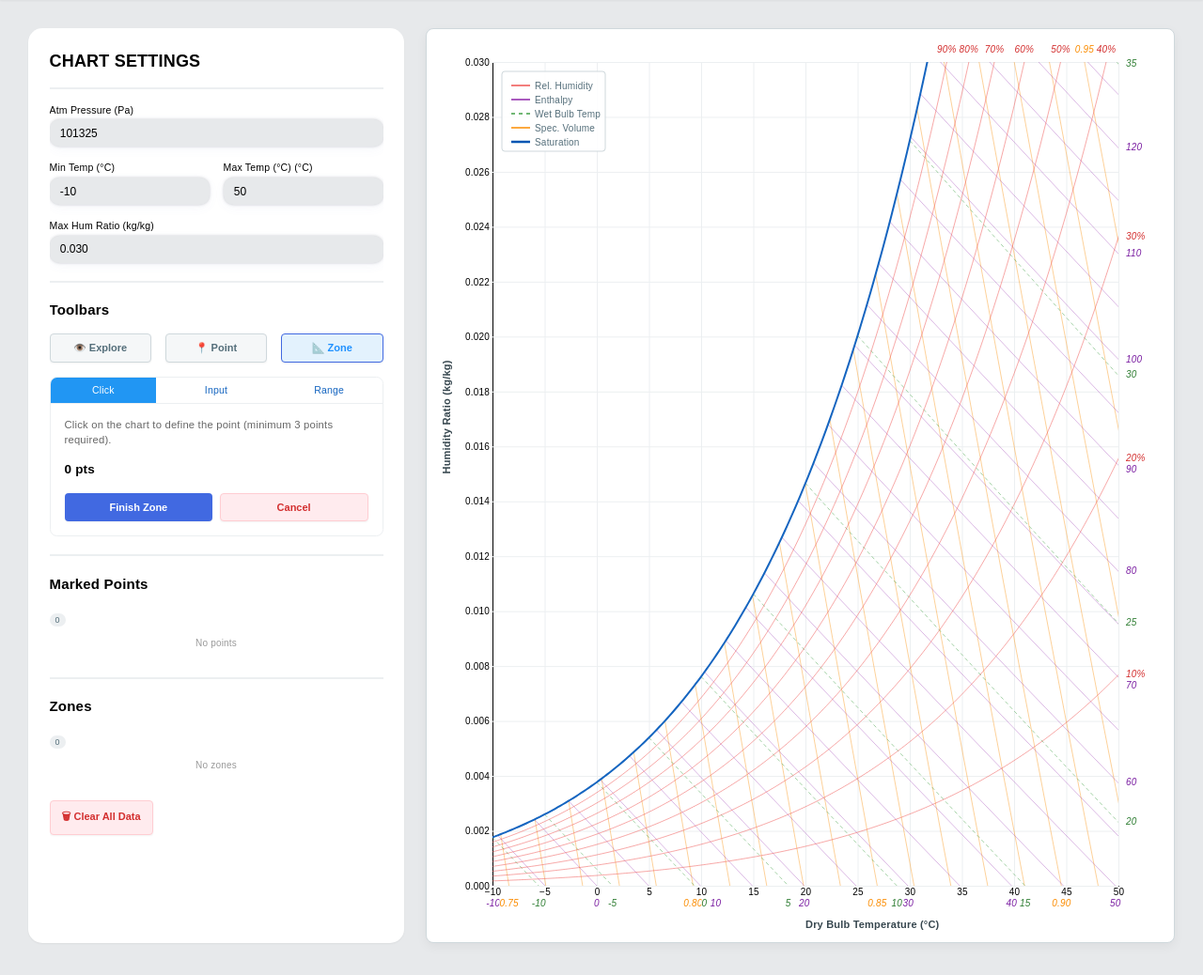
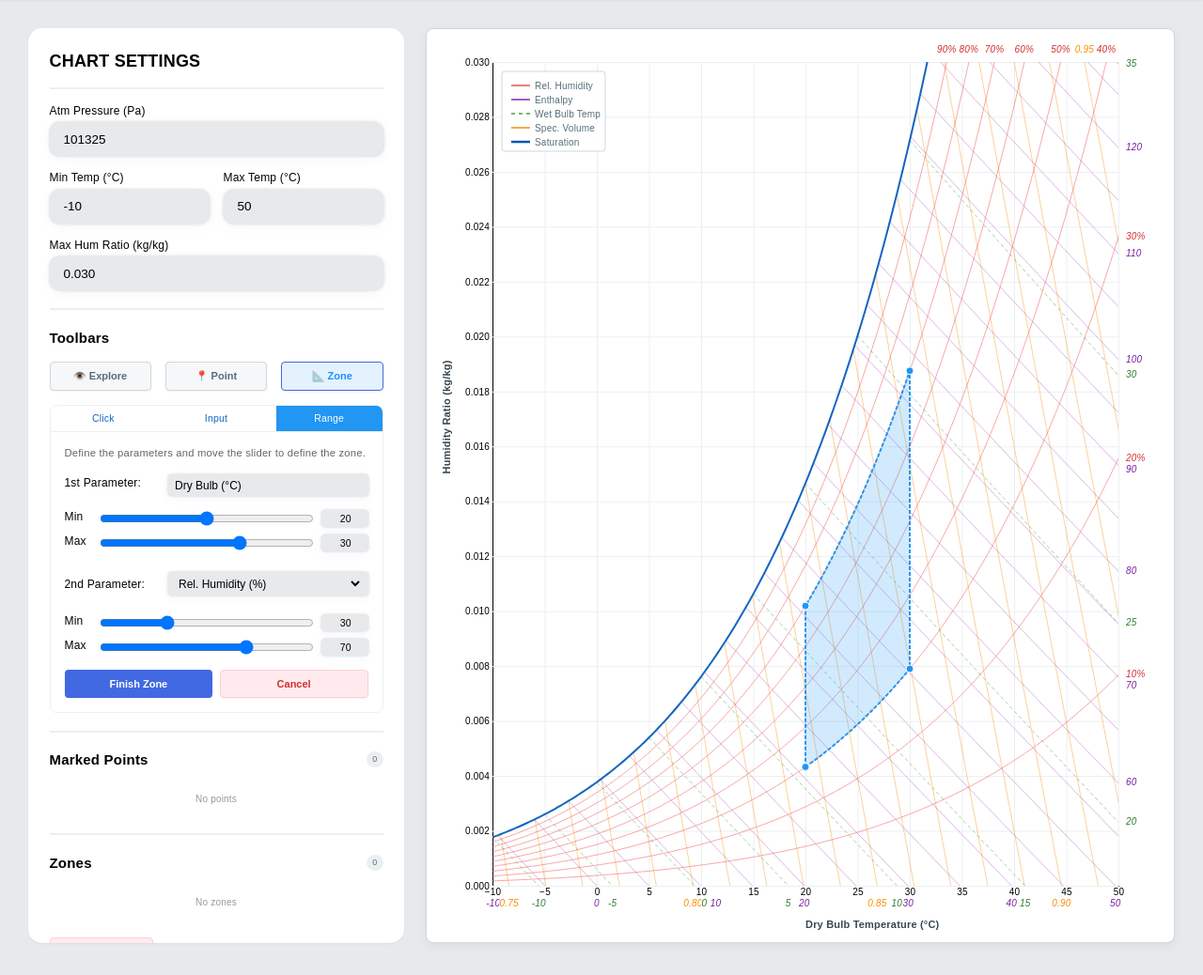
Before and after one commit to OzikPutraJarwo/App, a PHP site: page /psychrometric-mollier/index.html in a window 1280 px wide. Shown: the part 61-1099 px from the top of the page at 94% size. Run offline with PHP 8.4, Linux system fonts and the light colour scheme; some libraries are stand-ins or nearby versions; some web fonts are replaced.

Commit message:
PsychroMol - Redesign 5

```diff
--- a/psychrometric-mollier/index.html
+++ b/psychrometric-mollier/index.html
@@ -98,7 +98,7 @@
                   <input type="number" id="minTemp" value="-10" oninput="drawChart()">
                 </div>
                 <div class="input-item">
-                  <label>Max Temp (°C) (°C)</label>
+                  <label>Max Temp (°C)</label>
                   <input type="number" id="maxTemp" value="50" oninput="drawChart()">
                 </div>
               </div>
@@ -145,13 +145,13 @@
               <div id="zone-input-ui">
 
                 <div class="toolbar-desc">
-                  Define the parameters and fill in their values to determine the point.
+                  Define the parameters and fill in their values to determine the point (minimum 3 points required).
                 </div>
 
-                <div style="display:grid; grid-template-columns: 1fr 1fr; gap:10px; margin-bottom:15px;">
+                <div class="toolbar-type-input">
                   <div>
-                    <label>Parameter 1</label>
-                    <select id="p1Type-zone" style="margin-bottom:5px;">
+                    <label>1st Parameter</label>
+                    <select id="p1Type-zone">
                       <option value="Tdb">Dry Bulb Temp (°C)</option>
                       <option value="Twb">Wet Bulb Temp (°C)</option>
                       <option value="RH">Rel. Humidity (%)</option>
@@ -162,8 +162,8 @@
                   </div>
 
                   <div>
-                    <label>Parameter 2</label>
-                    <select id="p2Type-zone" style="margin-bottom:5px;">
+                    <label>2nd Parameter</label>
+                    <select id="p2Type-zone">
                       <option value="RH" selected="">Rel. Humidity (%)</option>
                       <option value="Tdb">Dry Bulb Temp (°C)</option>
                       <option value="Twb">Wet Bulb Temp (°C)</option>
@@ -174,51 +174,60 @@
                   </div>
                 </div>
 
-                <div class="toolbar-action">
+                <div class="toolbar-action c2">
                   <!-- <button class="tool-btn" onclick="closeModal('manualModal')">Cancel</button> -->
-                  <button class="tool-btn btn-primary" onclick="submitManualInput('zone')">Add</button>
+                  <button class="tool-btn btn-secondary" onclick="submitManualInput('zone')">Add</button>
+                  <button class="tool-btn btn-primary" onclick="finishZone()">Finish Zone</button>
                 </div>
               </div>
 
               <div id="zone-range-ui" style="display: none;">
+
                 <div class="toolbar-desc">
                   Define the parameters and move the slider to define the zone.
                 </div>
-                <label>Range 1: Dry Bulb (°C)</label>
-                <div class="range-row" style="display:flex; align-items:center; gap:5px; margin-bottom:10px;">
-                  <input type="number" class="range-val" id="rangeTmin" value="20" oninput="updateRangeZone()"
-                    style="width:40px; text-align:center; font-size:10px;">
-                  <input type="range" class="range-slider" id="sliderTmin" min="0" max="60" value="20"
-                    oninput="syncRange('Tmin')" style="flex:1; height:4px;">
-                  <input type="range" class="range-slider" id="sliderTmax" min="0" max="60" value="30"
-                    oninput="syncRange('Tmax')" style="flex:1; height:4px;">
-                  <input type="number" class="range-val" id="rangeTmax" value="30" oninput="updateRangeZone()"
-                    style="width:40px; text-align:center; font-size:10px;">
+
+                <div class="toolbar-type-range">
+                  <div>
+                    <div class="title-row">
+                      <label>1st Parameter:</label>
+                      <input type="text" value="Dry Bulb (°C)" disabled>
                     </div>
-                <div style="display:flex; justify-content:space-between; align-items:end; margin-bottom:3px;">
-                  <label>Range 2 Parameter:</label>
-                  <select id="rangeParamType" onchange="setupRangeDefaults()"
-                    style="width:110px; padding:2px; font-size:10px;">
+                    <div class="range-row">
+                      <label for="rangeTmin">Min</label>
+                      <input type="range" class="range-slider" id="sliderTmin" min="0" max="60" value="20" oninput="syncRange('Tmin')">
+                      <input type="number" class="range-val" id="rangeTmin" value="20" oninput="updateRangeZone()">
+                      <label for="rangeTmax">Max</label>
+                      <input type="range" class="range-slider" id="sliderTmax" min="0" max="60" value="30" oninput="syncRange('Tmax')">
+                      <input type="number" class="range-val" id="rangeTmax" value="30" oninput="updateRangeZone()">
+                    </div>
+                  </div>
+                  <div>
+                    <div class="title-row">
+                      <label>2nd Parameter:</label>
+                      <select id="rangeParamType" onchange="setupRangeDefaults()">
                         <option value="RH">Rel. Humidity (%)</option>
                         <option value="Twb">Wet Bulb (°C)</option>
                         <option value="h">Enthalpy (kJ/kg)</option>
                         <option value="v">Spec. Volume (m³/kg)</option>
                       </select>
                     </div>
-                <div class="range-row" style="display:flex; align-items:center; gap:5px; margin-bottom:5px;">
-                  <input type="number" class="range-val" id="rangeP2min" step="0.1" oninput="updateRangeZone()"
-                    style="width:40px; text-align:center; font-size:10px;">
-                  <input type="range" class="range-slider" id="sliderP2min" oninput="syncRange('P2min')"
-                    style="flex:1; height:4px;">
-                  <input type="range" class="range-slider" id="sliderP2max" oninput="syncRange('P2max')"
-                    style="flex:1; height:4px;">
-                  <input type="number" class="range-val" id="rangeP2max" step="0.1" oninput="updateRangeZone()"
-                    style="width:40px; text-align:center; font-size:10px;">
+                    <div class="range-row">
+                      <label for="rangeP2min">Min</label>
+                      <input type="range" class="range-slider" id="sliderP2min" oninput="syncRange('P2min')">
+                      <input type="number" class="range-val" id="rangeP2min" step="0.1" oninput="updateRangeZone()">
+                      <label for="rangeP2max">Max</label>
+                      <input type="range" class="range-slider" id="sliderP2max" oninput="syncRange('P2max')">
+                      <input type="number" class="range-val" id="rangeP2max" step="0.1" oninput="updateRangeZone()">
                     </div>
+                  </div>
+                </div>
+
                 <div class="toolbar-action c2">
                   <button class="tool-btn btn-primary" onclick="finishZone()">Finish Zone</button>
                   <button class="tool-btn btn-danger" onclick="cancelZone()">Cancel</button>
                 </div>
+
               </div>
 
             </div>
@@ -230,21 +239,21 @@
                 <div class="p-tab toolbar-tab" id="tab-input" onclick="setPointSubMode('input')">Input</div>
               </div>
 
-              <div id="point-manual-ui">Click on the graph to place a point.</div>
+              <div id="point-manual-ui">
+                <div class="toolbar-desc">
+                  Click on the chart to define the point.
+                </div>
+              </div>
 
               <div id="point-input-ui" style="display: none;">
-                <div class="modal-header">
-                  <span id="modalTitle">Add Manual Point</span>
+                <div class="toolbar-desc">
+                  Define the parameters and fill in their values to determine the point.
                 </div>
 
-                <div style="margin-bottom:10px; font-size:11px; color:#666;">
-                  Select two parameters to define the state point.
-                </div>
-
-                <div style="display:grid; grid-template-columns: 1fr 1fr; gap:10px; margin-bottom:15px;">
+                <div class="toolbar-type-input">
                   <div>
-                    <label>Parameter 1</label>
-                    <select id="p1Type-point" style="margin-bottom:5px;">
+                    <label>1st Parameter</label>
+                    <select id="p1Type-point">
                       <option value="Tdb">Dry Bulb Temp (°C)</option>
                       <option value="Twb">Wet Bulb Temp (°C)</option>
                       <option value="RH">Rel. Humidity (%)</option>
@@ -255,8 +264,8 @@
                   </div>
 
                   <div>
-                    <label>Parameter 2</label>
-                    <select id="p2Type-point" style="margin-bottom:5px;">
+                    <label>2nd Parameter</label>
+                    <select id="p2Type-point">
                       <option value="RH" selected="">Rel. Humidity (%)</option>
                       <option value="Tdb">Dry Bulb Temp (°C)</option>
                       <option value="Twb">Wet Bulb Temp (°C)</option>
@@ -267,7 +276,7 @@
                   </div>
                 </div>
 
-                <div class="modal-footer">
+                <div class="toolbar-action">
                   <button class="tool-btn btn-primary" onclick="submitManualInput('point')">Add</button>
                 </div>
               </div>
@@ -275,14 +284,18 @@
             </div>
 
             <div class="marked-point">
+              <div class="toolbar-head">
                 <h4>Marked Points</h4>
                 <span class="count-badge" id="count-points">0</span>
+              </div>
               <div id="list-points"></div>
             </div>
 
             <div class="comfort-zone">
+              <div class="toolbar-head">
                 <h4>Zones</h4>
                 <span class="count-badge" id="count-zones">0</span>
+              </div>
               <div id="list-zones"></div>
             </div>
 
--- a/psychrometric-mollier/style.css
+++ b/psychrometric-mollier/style.css
@@ -17,7 +17,9 @@
 
 .controls-scroll {
   overflow-y: auto;
-  height: calc(100dvh - 65px - 4rem - 3rem);
+  height: calc(100dvh - 65px - 4rem);
+  margin: -1.5rem;
+  padding: 1.5rem;
 }
 
 /* Typography & Inputs */
@@ -30,19 +32,12 @@
 
 label {
   display: block;
-  font-size: .7rem;
-  margin-bottom: 3px;
+  font-size: .8rem;
+  margin-bottom: .25rem;
 }
 
-input[type="number"],
-input[type="text"] {
-  padding: .5rem .75rem;
+input, select {
   font-size: .8rem;
-}
-
-input:focus {
-  border-color: #2196f3;
-  outline: none;
 }
 
 /* INPUT GROUPS */
@@ -62,12 +57,6 @@ input:focus {
   gap: 1rem;
 }
 
-/* SECTION CONTROL */
-
-.controls-section h4 {
-  margin-bottom: 1rem;
-}
-
 /* TOOLBAR BUTTONS */
 
 .toolbar {
@@ -76,10 +65,17 @@ input:focus {
   margin-top: 1.25rem;
 }
 
+.toolbar-head {
+  display: flex;
+  align-items: center;
+  justify-content: space-between;
+}
+
 .toolbar-button {
   display: grid;
   gap: 1rem;
   grid-template-columns: 1fr 1fr 1fr;
+  margin-top: 1rem;
 }
 
 .tool-btn {
@@ -129,6 +125,16 @@ input:focus {
   background: var(--blue);
 }
 
+.btn-secondary {
+  background: var(--green-hover);
+  color: white;
+  border: none;
+}
+
+.btn-secondary:hover {
+  background: var(--green);
+}
+
 .zone-tabs, .point-tabs {
   display: flex;
   gap: .5rem;
@@ -163,7 +169,6 @@ input:focus {
 }
 
 .toolbar-desc {
-  margin-bottom: 1rem;;
   font-size: .75rem;
   color: #666;
 }
@@ -171,10 +176,85 @@ input:focus {
 .toolbar-action {
   display: grid;
   gap: .5rem;
+  margin-top: 1rem;
 }
 
 .toolbar-action.c2 {
   grid-template-columns: 1fr 1fr;
+}
+
+/* --- Point --- */
+
+#list-points, #list-zones {
+  margin-top: 1rem;
+}
+
+/* --- Input --- */
+
+.toolbar-type-input {
+  display: grid;
+  grid-template-columns: 1fr 1fr;
+  gap: 1rem;
+  margin-top: 1rem;
+}
+
+.toolbar-type-input select {
+  padding: .4rem .2rem;
+  border-radius: .25rem;
+  font-size: .7rem;
+  margin: .5rem 0;
+}
+
+.toolbar-type-input input {
+  padding: .4rem;
+  border-radius: .25rem;
+  font-size: .7rem
+}
+
+/* --- Range --- */
+
+.toolbar-type-range {
+  display: grid;
+  gap: 1.5rem;
+  margin-top: 1rem;
+}
+
+.title-row {
+  display: grid;
+  grid-template-columns: 110px auto;
+  align-items: center;
+}
+
+.title-row input, .title-row select {
+  padding: .3rem .5rem;
+  border-radius: .25rem;
+  font-size: .8rem
+}
+
+.title-row input:disabled {
+  color: var(--text);
+}
+
+.range-row {
+  display: grid;
+  grid-template-columns: 30px 1fr 50px;
+  gap: .5rem;
+  align-items: center;
+  line-height: 0;
+  margin-top: 1rem;
+}
+
+.range-row input[type="range"] {
+  padding: 0;
+  background: unset;
+  box-shadow: none !important;
+}
+
+.range-row input[type="number"] {
+  padding: .2rem;
+  font-size: .7rem;
+  text-align: right;
+  border-radius: .3rem;
 }
 
 /* --- Zone --- */
@@ -182,7 +262,7 @@ input:focus {
 #zonePtCount {
   font-weight: bold;
   font-size: .9rem;
-  margin-bottom: 1rem;
+  margin-top: 1rem;
 }
 
 /* LIST ITEMS (Points & Zones) */
@@ -206,7 +286,6 @@ input:focus {
   border: 1px solid #eceff1;
   border-radius: 5px;
   margin-bottom: 6px;
-  cursor: pointer;
   transition: all 0.2s;
   font-size: 11px;
   position: relative;
@@ -229,6 +308,7 @@ input:focus {
   align-items: center;
   padding: 8px;
   justify-content: space-between;
+  cursor: pointer;
 }
 
 .id-circle {
@@ -256,21 +336,25 @@ input:focus {
 
 .item-actions {
   display: flex;
-  gap: 4px;
+  gap: .5rem;
+  line-height: 0;
 }
 
 .icon-btn {
   background: none;
   border: none;
   cursor: pointer;
-  opacity: 0.5;
-  padding: 2px;
-  font-size: 14px;
+  opacity: 0.3;
+  transition: .2s all;
 }
 
 .icon-btn:hover {
   opacity: 1;
   transform: scale(1.1);
+}
+
+.icon-btn img {
+  width: 17px;
 }
 
 /* Expanded Details */
```
Also changed, not shown: psychrometric-mollier/script.js (+15 -14 lines). Lines whose indentation alone changed are shown as unchanged.
